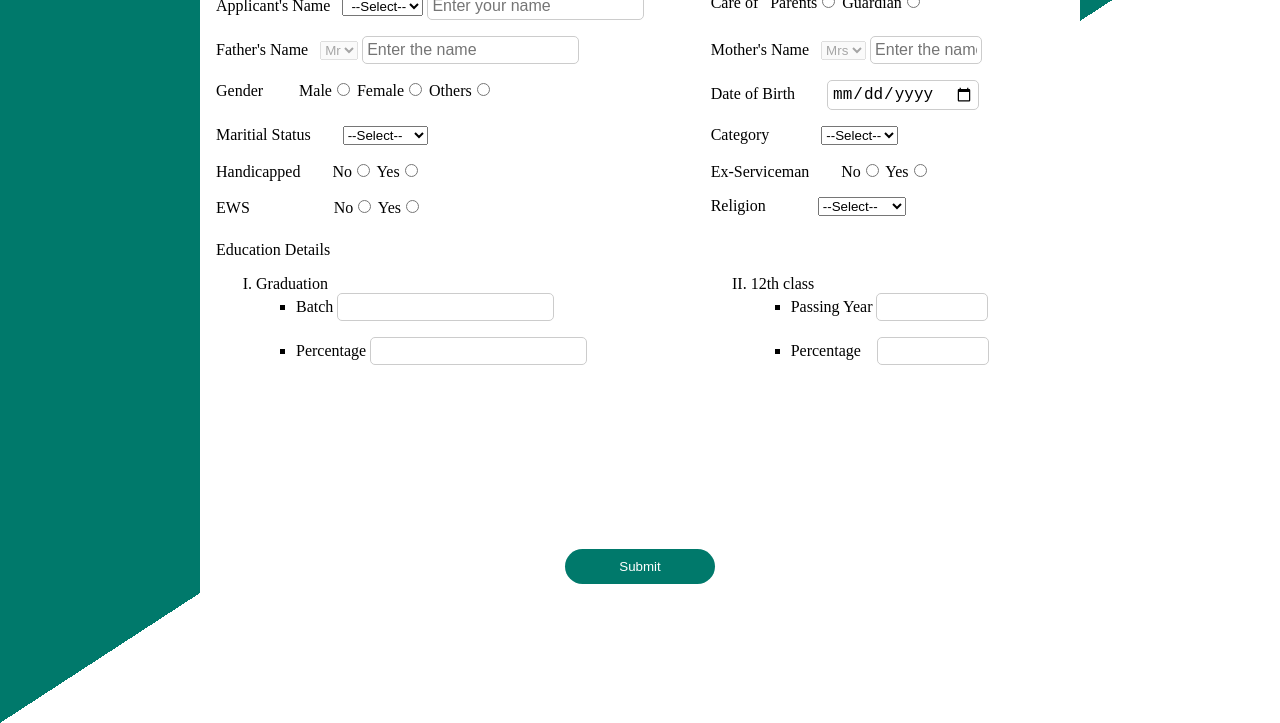
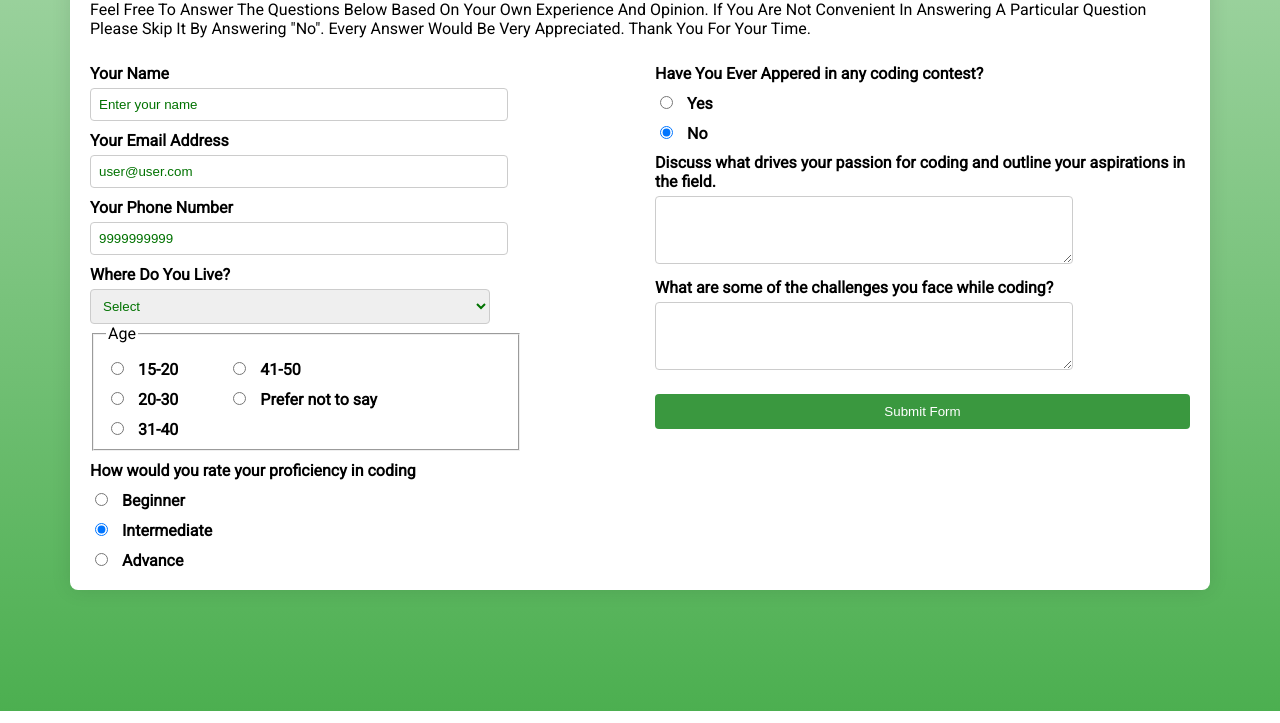
Before and after one commit to TLE404/survey-form, a plain HTML site: page index.html in a window 1280 px wide. Shown: the part 109-832 px from the top of the page. Drawn offline with Linux system fonts and the light colour scheme.

Commit message:
update ui

```diff
--- a/index.html
+++ b/index.html
@@ -5,153 +5,105 @@
     <meta name="viewport" content="width=device-width, initial-scale=1.0" />
     <title>Survey Form</title>
     <link rel="stylesheet" href="styles.css" />
+    <link href="https://fonts.googleapis.com/css2?family=Roboto&display=swap" rel="stylesheet">
   </head>
   <body>
-    <form class="form">
-      <heading class="main-heading">Survey Form</heading>
-      <heading class="sub-heading">Please fill all the details in the form</heading>
-      <div class="container">
-        <div class="content1">
-          Applicant's Name &nbsp
-          <select class="title">
-            <option>--Select--</option>
-            <option>Mr</option>
-            <option>Ms</option>
-            <option>Mrs</option>
-          </select>
-          <input type="text" placeholder="Enter your name" />
+    <div class="form-container">
+      <form >
+        <div class="form-header">
+          <div class="title">Survey Form</div>
+          <p>
+            Feel Free To Answer The Questions Below Based On Your Own Experience
+            And Opinion. If You Are Not Convenient In Answering A Particular
+            Question Please Skip It By Answering "No". Every Answer Would Be
+            Very Appreciated. Thank You For Your Time.
+          </p>
         </div>
-        <div class="content2">
-          Care of
-          <label class="radio-btn"
-            >Parents<input type="radio" name="relation" /> </label
-          >
-          <label>Guardian<input type="radio" name="relation" /> </label>
+        <div class="form-section">
+          <div class="left-column">
+            <label for="email">Your Name</label>
+            <input type="text" id="name"  placeholder="Enter your name"/>
+            <label for="email">Your Email Address</label>
+            <input type="email" id="email" name="email" placeholder="user@user.com"/>
+
+            <label for="phone">Your Phone Number</label>
+            <input type="text" id="phone" name="phone" placeholder="9999999999"/>
+
+            <label for="location">Where Do You Live?</label>
+            <select id="location" name="location">
+              <option value="">Select</option>
+
+              <option>Delhi</option>
+              <option>Delhi</option>
+              <option>Delhi</option>
+            </select>
+
+            <fieldset class="age">
+              <legend>Age</legend>
+              <div class="left-age">
+                <label
+                  ><input type="radio" name="age" value="20-30" /> 15-20</label
+                >
+                <label
+                  ><input type="radio" name="age" value="20-30" /> 20-30</label
+                >
+                <label
+                  ><input type="radio" name="age" value="31-40" /> 31-40</label
+                >
+              </div>
+              <div>
+                <label
+                  ><input type="radio" name="age" value="41-50" /> 41-50</label
+                >
+
+                <label
+                  ><input type="radio" name="age" value="prefer_not_to_say" />
+                  Prefer not to say</label
+                >
+              </div>
+            </fieldset>
+
+            <label>How would you rate your proficiency in coding</label>
+            <label
+              ><input type="radio" name="disability" value="yes" /> Beginner</label
+            >
+            <label
+              ><input type="radio" name="disability" value="no" checked />
+              Intermediate</label
+            >
+            <label
+              ><input
+                type="radio"
+                name="disability"
+                value="prefer_not_to_say"
+              />
+              Advance</label
+            >
+          </div>
+          <div class="right-column">
+            <label>Have You Ever Appered in any coding contest?</label>
+            <label
+              ><input type="radio" name="experience" value="yes" /> Yes</label
+            >
+            <label
+              ><input type="radio" name="experience" value="no" checked />
+              No</label
+            >
+
+            <label for="expectation"
+              >Discuss what drives your passion for coding and outline your aspirations in the field.</label
+            >
+            <textarea id="expectation" name="expectation"></textarea>
+
+            <label for="challenges"
+              >What are some of the challenges you face while coding?</label
+            >
+            <textarea id="challenges" name="challenges"></textarea>
+
+            <button type="submit">Submit Form</button>
+          </div>
         </div>
-      </div>
-      <div class="container" id="trim-space">
-        <div class="content1">
-          Father's Name &nbsp
-          <select disabled>
-            <option>Mr</option>
-          </select>
-          <input type="text" placeholder="Enter the name" />
-        </div>
-        <div class="content2">
-          Mother's Name &nbsp
-          <select disabled>
-            <option>Mrs</option>
-          </select>
-          <input class="mn" type="text" placeholder="Enter the name" />
-        </div>
-
-      </div>
-      <div class="container">
-        <div class="content1">
-          Gender
-          <label class="gender "> Male<input type="radio" name="relation"/></label>
-          <label> Female<input type="radio" name="relation"/></label>
-          <label> Others<input type="radio" name="relation"/></label>
-        </div>
-        <div class="content2">
-          Date of Birth
-          <input class="birth" type="date" />
-        </div>
-      </div>
-      <div class="container">
-        <div class="content1">
-            Maritial Status
-            <select class="birth">
-                <option>--Select--</option>
-                <option>Married</option>
-                <option>Unmarried</option>
-              </select>
-
-        </div>
-        <div class="content2">
-            Category
-            <select class="ml">
-                <option>--Select--</option>
-                <option>General</option>
-                <option>OBC</option>
-                <option>SC/ST</option>
-              </select>
-        </div>
-      </div>
-      <div class="container">
-        <div class="content1">
-            Handicapped
-            <label class="birth"> No<input type="radio" name="relation"/></label>
-            <label> Yes<input type="radio" name="relation"/></label>
-
-        </div>
-        <div class="content2">
-            Ex-Serviceman
-            <label class="birth"> No<input type="radio" name="relation"/></label>
-            <label> Yes<input type="radio" name="relation"/></label>
-        </div>
-      </div>
-      <div class="container">
-        <div class="content1">
-            EWS
-            <label class="ews"> No<input type="radio" name="relation"/></label>
-            <label> Yes<input type="radio" name="relation"/></label>
-
-        </div>
-        <div class="content2">
-            Religion
-            <select class="ml">
-                <option>--Select--</option>
-                <option>Hinduism</option>
-                <option>Islam</option>
-                <option>Sikhism</option>
-                <option>Christianity</option>
-              </select>
-        </div>
-      </div>
-      <div class="edu">
-        Education Details
-        <div class="marks">
-            <div class="data1">
-                <ol type="I">
-                    <li>
-                        Graduation
-                        <ul>
-                            <li type="square">
-                                Batch
-                                <input type="number" />
-                              </li>
-                            <li type="square" class="square">
-                                Percentage
-                                <input type="number" />
-                              </li>
-                        </ul>
-                    </li>
-                </ol>
-            </div>
-            <div class="data2">
-                <ol type="I" start="2">
-                    <li>
-                        12th class
-                        <ul>
-                            <li type="square">
-                                Passing Year
-                                <input type="number" class="mn" />
-                              </li>
-                              <li type="square" class="square">
-                                Percentage
-                                <input type="number" class="mn" id="twelve"/>
-                              </li>
-                        </ul>
-                    </li>
-                </ol>
-            </div>
-
-        </div>
-      </div>
-      <button class="button">
-        Submit
-      </button>
-    </form>
+      </form>
+    </div>
   </body>
 </html>
--- a/styles.css
+++ b/styles.css
@@ -1,174 +1,112 @@
 body{
-  font-family: "Times New Roman", Times, serif;
-  background: linear-gradient(to top left, #fff 50%, #00796b 50%);
+  margin: 0;
+  padding: 0;
+  font-family: 'Roboto', sans-serif;
+  background: linear-gradient(to bottom, #a5d6a7 0%, #4caf50 100%);
+  height: 100vh;
 }
 
-.form {
+.form-container {
   display: flex;
-  flex-direction: column;
-  background-color: #fff;
-  margin: 1.5rem auto;
-  margin-bottom: 0px;
-  min-height: 100vh;
-  /* border: 2px solid red;  */
-  padding: 0.5rem;
-  max-width: 55rem;
-  box-sizing: border-box;
+  justify-content: center;
+  align-items: center;
+  max-height: 100vh;
+  padding: 20px;
+  margin-top: 20px;
 }
 
-.main-heading{
-  text-align: center;
-
-  font-size: 1.5rem;
-  font-weight: bold;
-}
-
-.sub-heading{
-  padding: 0.5rem;
-  color: gray;
-  font-weight: lighter;
-}
-
-input {
-  box-sizing: border-box;
-  padding: 0.25rem;
-  border: 1px solid #ccc;
-  border-radius: 5px;
-  font-size: 16px;
-  outline: none;
-}
-
-input:focus, title  {
-  border-color: #007bff;
-  box-shadow: 0 0 5px rgba(0, 123, 255, 0.5);
-}
-
-input:disabled {
-  background-color: #f2f2f2;
-  cursor: not-allowed;
-}
-
-.container{
-  display: flex;
-  padding: 0.5rem;
-}
-
-.content1{
-  flex:1.75;
+form {
+  background-color: white;
+  padding: 20px;
+  border-radius: 8px;
+  box-shadow: 0 0 20px rgba(0, 0, 0, 0.1);
+  width: 100%;
+  max-width: 1100px;
 }
 
 .title{
-  padding-left: 0.25rem;
-}
-.content2{
-  flex:1.25;
+  font-size: 1.75rem;
+  font-weight: bold;
+  color: #007200
 }
 
-.radio-btn{
-  padding-left: 0.5rem;
+.form-header {
+  margin-bottom: 10px;
 }
 
-/* #trim-space{
-  white-space: nowrap;
-} */
-
-.mn{
-max-width: 7rem;
+.form-section {
+  display: flex;
+  justify-content: space-between;
+  gap: 30px;
 }
 
-.gender{
-  padding-left: 2rem;
+.left-column, .right-column {
+  flex: 1;
 }
 
-.birth{
-  margin-left: 1.75rem;
-}
-
-.ews{
-  padding-left: 5rem;
-}
-
-.ml{
-  margin-left: 3rem;
-}
-
-.edu {
- padding: 0.5rem;
- padding-top: 1rem;
-
-}
-
-.marks{
+.age{
+  max-width: 400px;
   display: flex;
 
 }
 
-.data1{
-  flex: 1.75
+.left-age{
+  padding-right: 50px
 }
 
-.data2{
-  flex:1.25
+h2 {
+  color: green;
 }
 
-.button {
-  padding: 10px 20px;
-  border: none;
-  color: #fff;
-  background-color: #00796b;
-  width: 150px;
-  margin: 0 auto;
-  cursor: pointer;
-  border-radius: 2rem;
-  margin-top: 10rem;
+label {
+  display: block;
+  margin-top: 10px;
 }
 
-.square{
-  margin-top: 1rem;
+input{
+  color:#007200;
 }
 
-#twelve{
-  margin-left: 0.75rem;
+input::placeholder {
+  color: #007200;
 }
 
+input[type="email"], input[type="text"], select, textarea {
+  width: 100%;
+  max-width: 400px;
+  padding: 8px;
+  margin-top: 5px;
+  border: 1px solid #ccc;
+  border-radius: 4px;
 
+}
 
+textarea{
+  min-height: 50px;
+  color:#007200;
+}
 
+input[type="radio"],select {
+  margin-right: 10px;
+  color:#007200;
+}
 
-@media only screen and (max-width: 600px) {
-  body{
-    background: linear-gradient(to bottom, #add8e6, #98fb98);;
-  }
-  .form {
-    background: linear-gradient(to bottom, #add8e6, #98fb98);
-    max-width: 100%;
+button {
+  background-color: #3A983F;
+  color: white;
+  border: none;
+  padding: 10px 20px;
+  margin-top: 20px;
+  cursor: pointer;
+  width: 100%;
+  border-radius: 4px;
+  box-sizing: border-box;
+}
 
-  }
+label{
+  font-weight: bold;
+}
 
-  .container, .marks {
-    flex-direction: column;
-  }
-
-  .content1,
-  .content2 {
-    flex: none;
-    width: 100%;
-    padding: 0.5rem;
-  }
-
-  .mn{
-    max-width: 15rem;
-  }
-  .title {
-    margin-top: 0.5rem;
-  }
-
-  .button{
-    background-color: #ddf2eb;
-    color: black;
-  }
-
-  #twelve{
-    margin-left: 0;
-  }
+button:hover {
+  background-color: darkgreen;
 }
```
